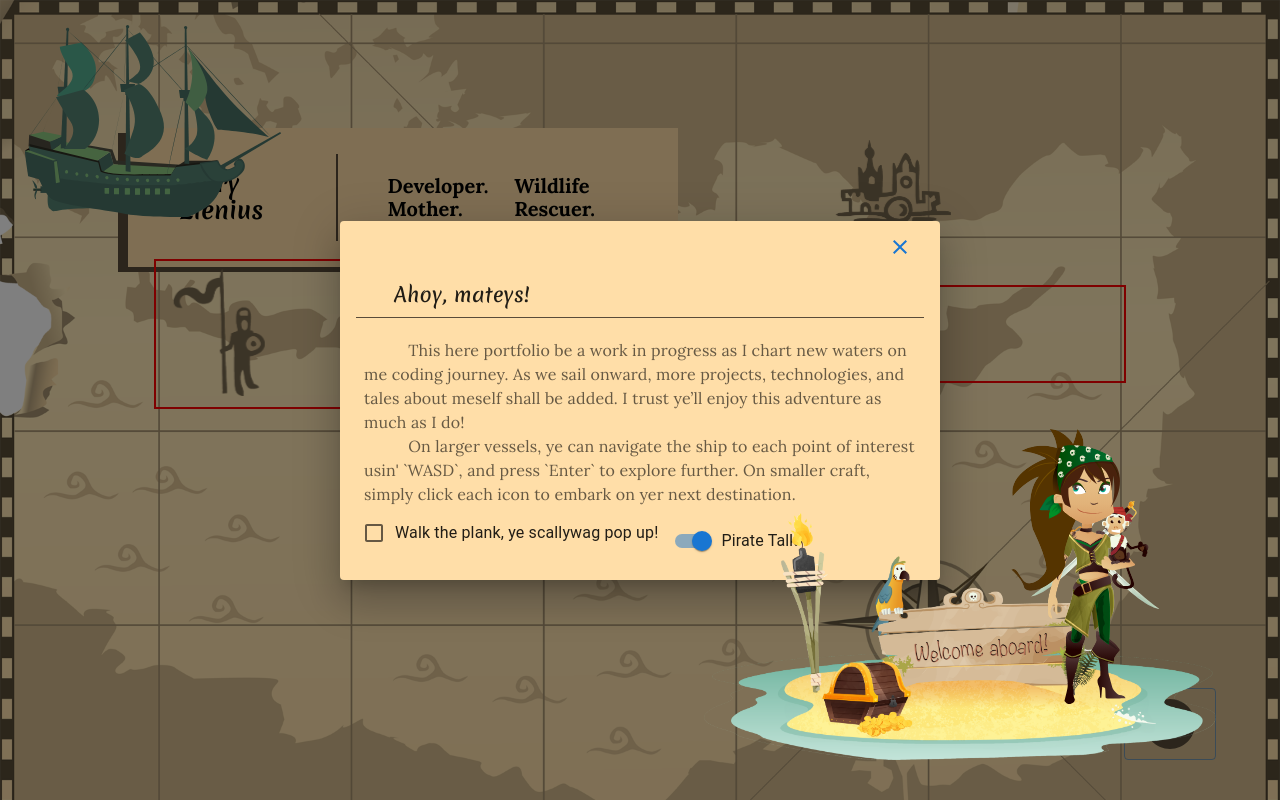
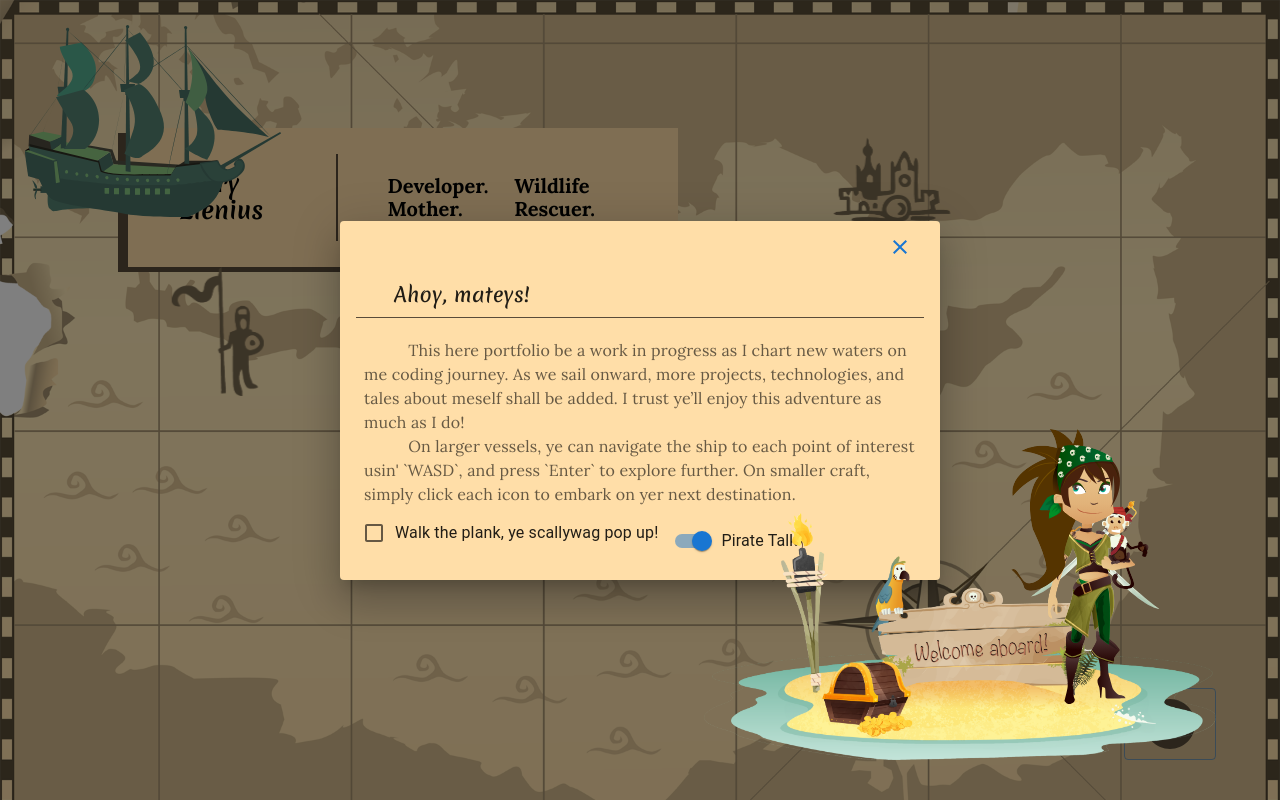
Before and after one commit to 404pandas/react-portfolio, a React (Vite) app: page / in a window 1280 px wide. Built offline with nearby package versions, Linux system fonts and the light colour scheme.

Commit message:
and another one

```diff
--- a/src/components/MapIcon/style.css
+++ b/src/components/MapIcon/style.css
@@ -7,8 +7,6 @@
 }
 .ind-items {
   display: flex;
-  border: 2px solid red; /* Set a fixed border style */
-  background-color: rgba(rgb(187, 95, 95), green, blue, alpha);
 }
 
 #building {
```
